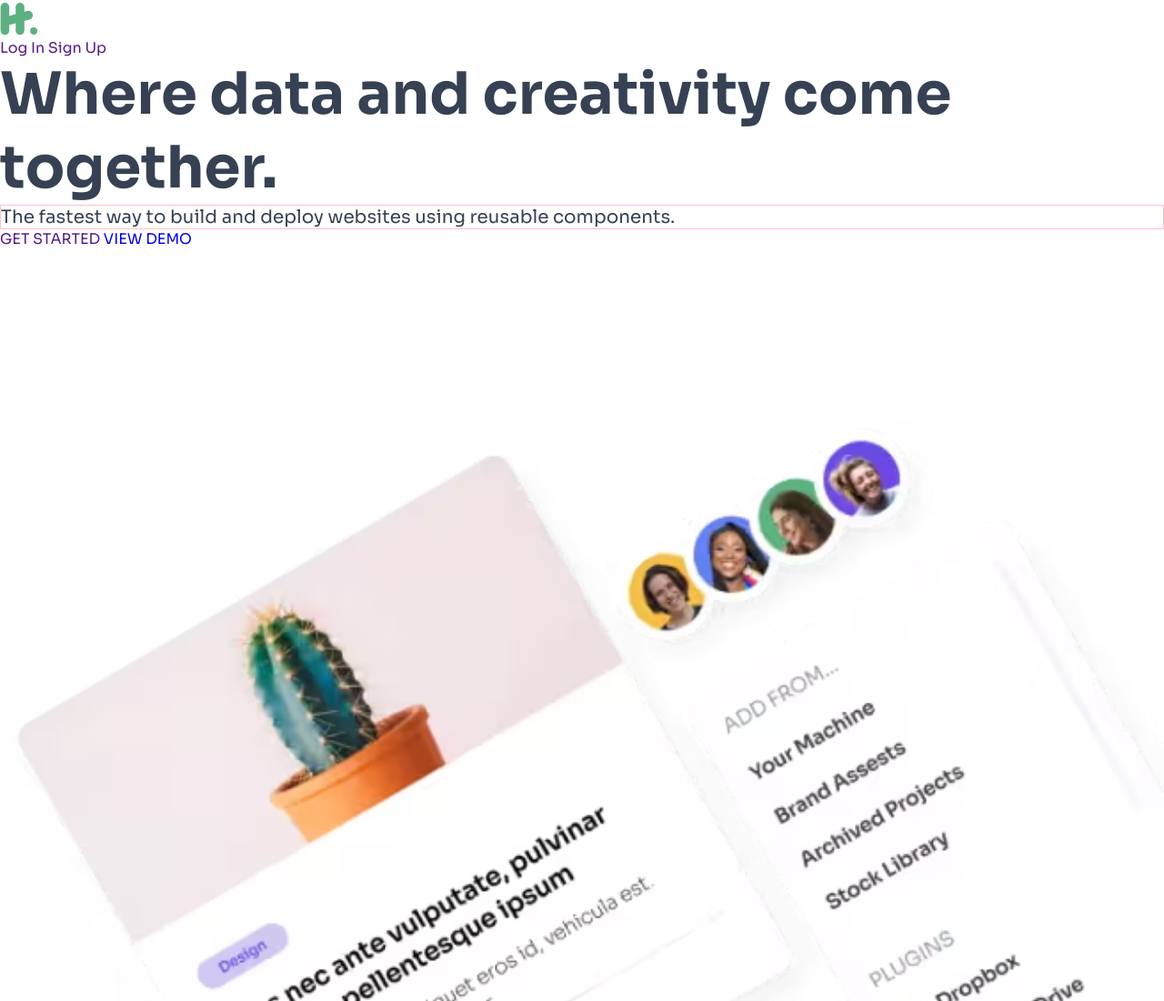
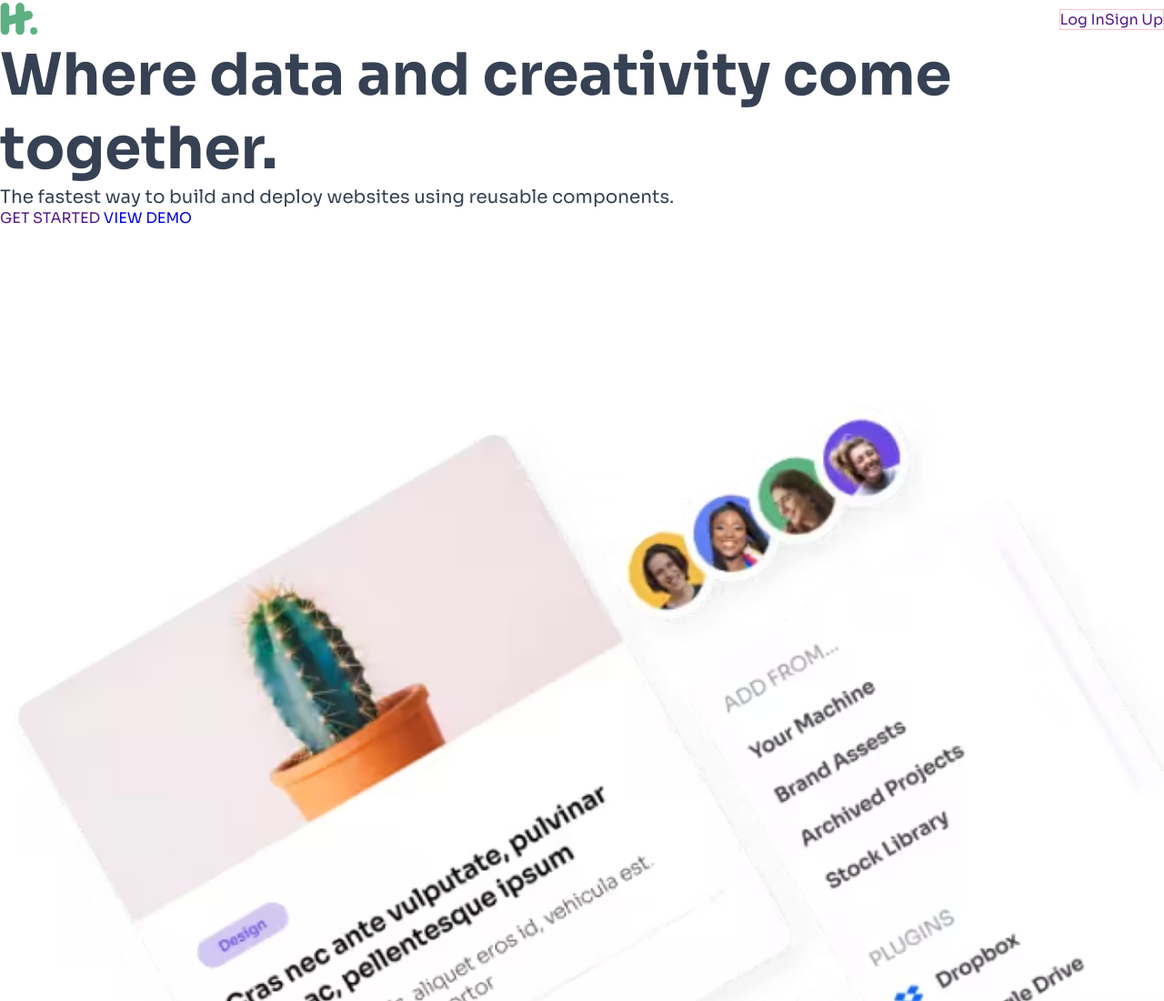
Before and after one commit to dev-RonnieTR/advanced-homepage-hufie, a plain HTML site: page index.html in a window 1280 px wide. Shown: the top 1100 px of the page at 91% size. Drawn offline with Linux system fonts and the light colour scheme.

Commit message:
Define flex behavior of header

```diff
--- a/styles.css
+++ b/styles.css
@@ -29,6 +29,17 @@ html {
     font-optical-sizing: auto;
 }
 
+/* HERO LAYOUT*/
+.hero-header {
+    display: flex;
+    justify-content: space-between;
+    align-items: center;
+}
+.header__buttons {
+    border: 1px solid pink;
+    display: flex;
+}
+
 /* MODULES */
 picture, img {
     display: block;
@@ -43,7 +54,6 @@ a {
     font-size: var(--font-size-extralarge);
 }
 .hero__description {
-    border: 1px solid pink;
     color: var(--color-3);
     font-size: var(--font-size-medium);
 }
```
